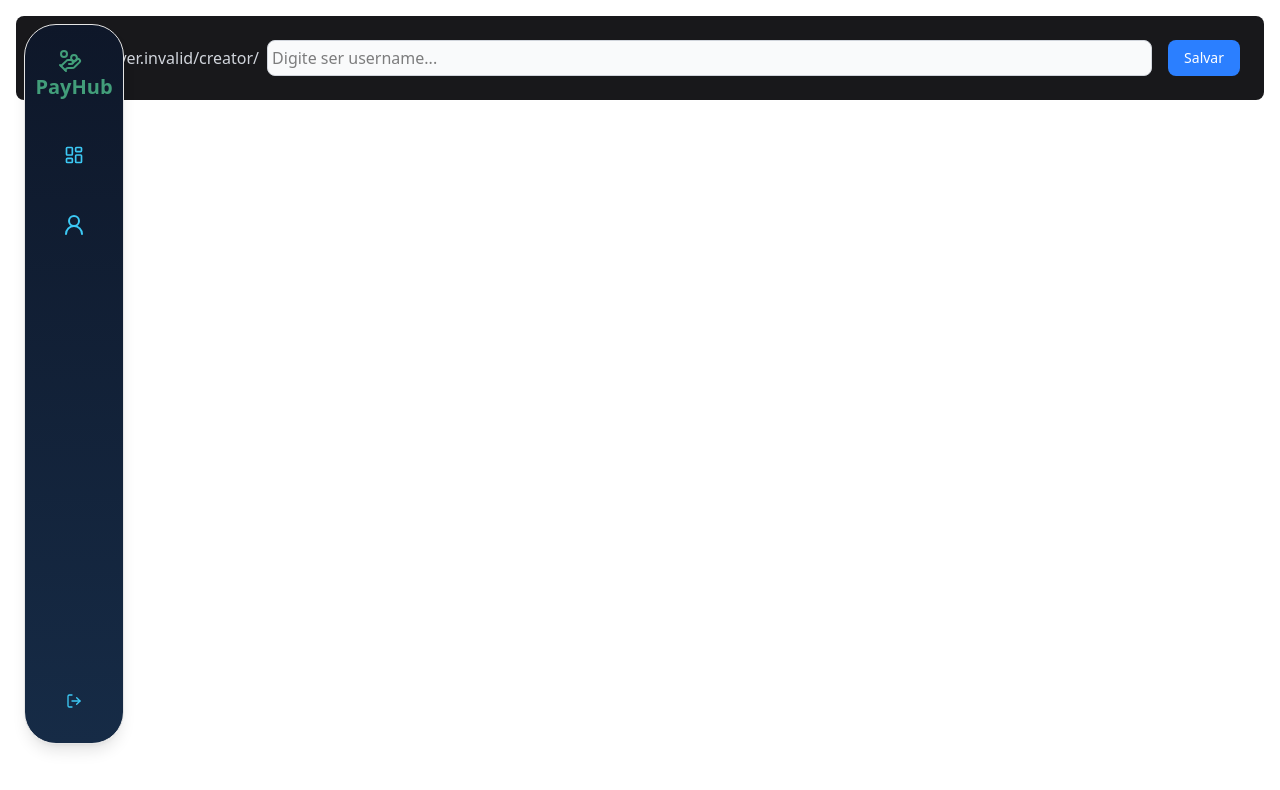
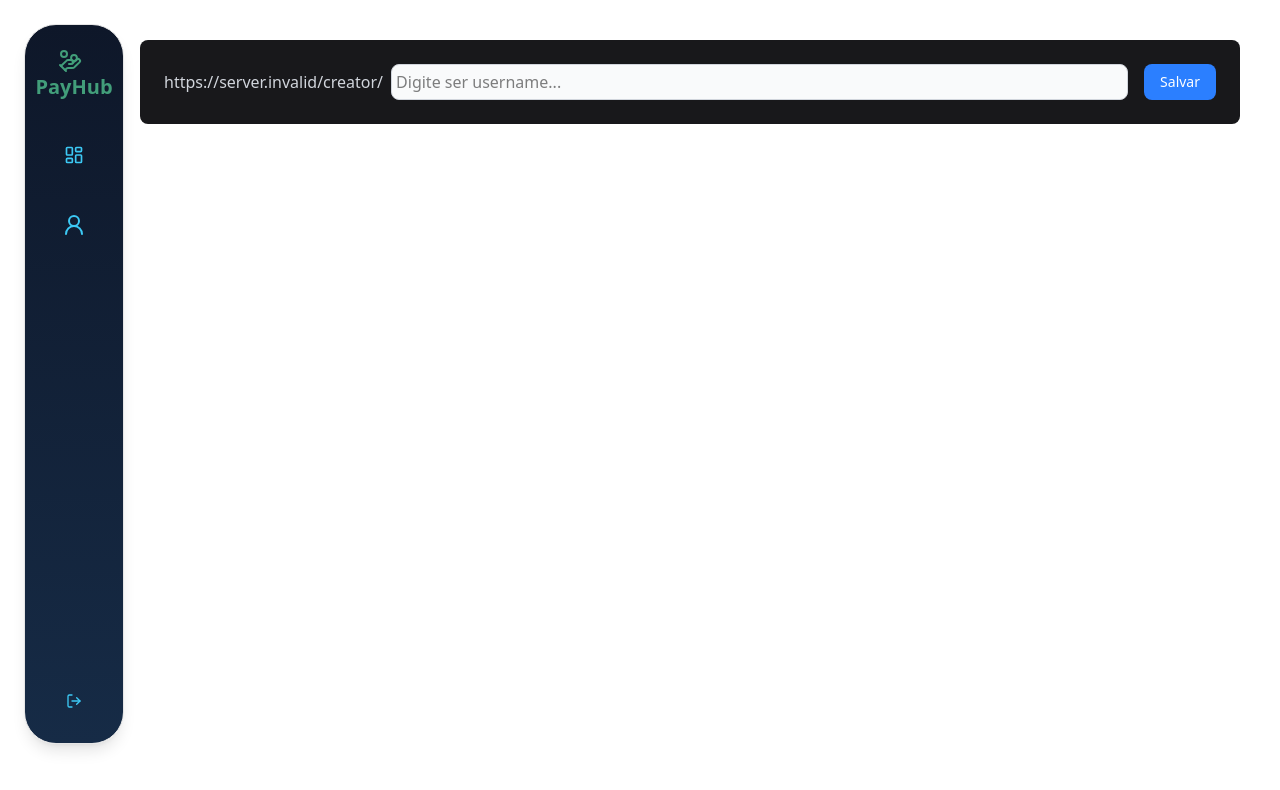
Before and after one commit to AndersonMeloo/payments, a Next.js app in the folder frontend/: page /dashboard/me in a window 1280 px wide. Shown: the top 790 px of the page. Built offline with nearby package versions, Linux system fonts and the light colour scheme; no server answers; sample sign-in values are in the browser's storage.

Commit message:
style: mg main

```diff
--- a/frontend/src/app/dashboard/layout.tsx
+++ b/frontend/src/app/dashboard/layout.tsx
@@ -1,12 +1,16 @@
 import { Header } from "./_components/header";
 
 export default function DashboardLayout({ children }: { children: React.ReactNode }) {
+
   return (
-    <>
+
+    <div className="min-h-screen">
+
       <Header />
-      <main className="w-full max-w-7xl mx-auto">
+      <main className="ml-[100px] p-6">
         {children}
       </main>
-    </>
+
+    </div>
   )
 }
```
